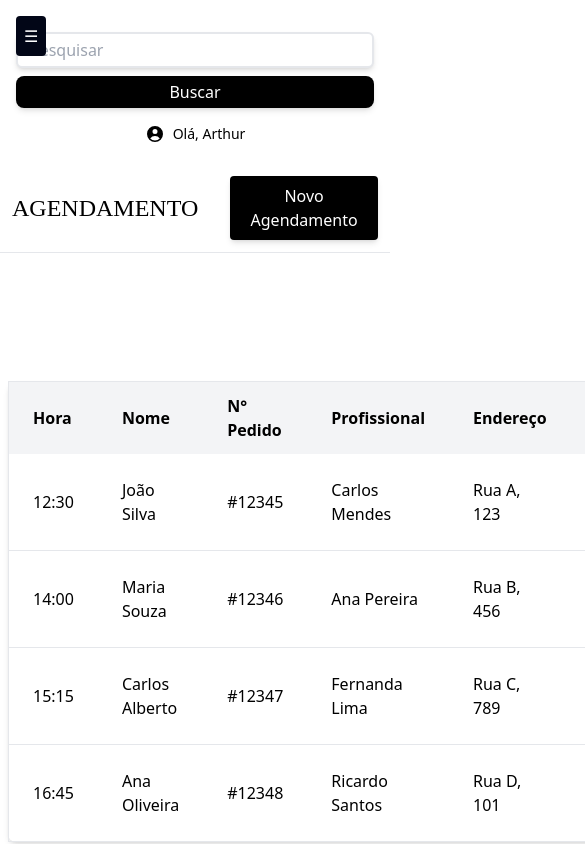
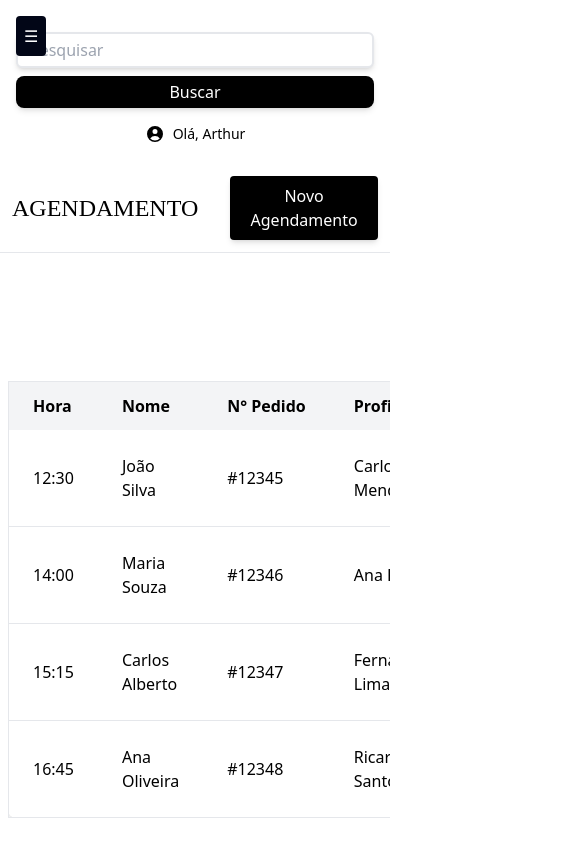
Before and after one commit to Gabriel-vcampos/Projeto-lurian-angular16, an Angular app in the folder projetointegrador/: page /adm/pedidos in a window 390 px wide. Shown: the top 844 px of the page, 585 px wide, since content can reach past the window. Built offline with nearby package versions, Linux system fonts and the light colour scheme.

Commit message:
responsive finished

```diff
--- a/projetointegrador/src/app/components/tabela-pedidos/tabela-pedidos.component.html
+++ b/projetointegrador/src/app/components/tabela-pedidos/tabela-pedidos.component.html
@@ -1,13 +1,14 @@
-<table class="min-w-full bg-white border border-gray-200 shadow-md rounded-lg mt-32 ml-2">
+<div class="overflow-x-auto mt-32 ml-2">
+  <table class="min-w-full bg-white border border-gray-200 shadow-md rounded-lg">
     <thead>
       <tr class="bg-gray-100">
-        <th class="py-3 px-6 text-left">Hora</th>
-        <th class="py-3 px-6 text-left">Nome</th>
-        <th class="py-3 px-6 text-left">N° Pedido</th>
-        <th class="py-3 px-6 text-left">Profissional</th>
-        <th class="py-3 px-6 text-left">Endereço</th>
-        <th class="py-3 px-6 text-left">Status</th>
-        <th class="py-3 px-6 text-left">Contato</th>
+        <th class="py-3 px-6 text-left whitespace-nowrap">Hora</th>
+        <th class="py-3 px-6 text-left whitespace-nowrap">Nome</th>
+        <th class="py-3 px-6 text-left whitespace-nowrap">N° Pedido</th>
+        <th class="py-3 px-6 text-left whitespace-nowrap">Profissional</th>
+        <th class="py-3 px-6 text-left whitespace-nowrap">Endereço</th>
+        <th class="py-3 px-6 text-left whitespace-nowrap">Status</th>
+        <th class="py-3 px-6 text-left whitespace-nowrap">Contato</th>
       </tr>
     </thead>
     <tbody>
@@ -49,3 +50,4 @@
       </tr>
     </tbody>
   </table>
+</div>
```
